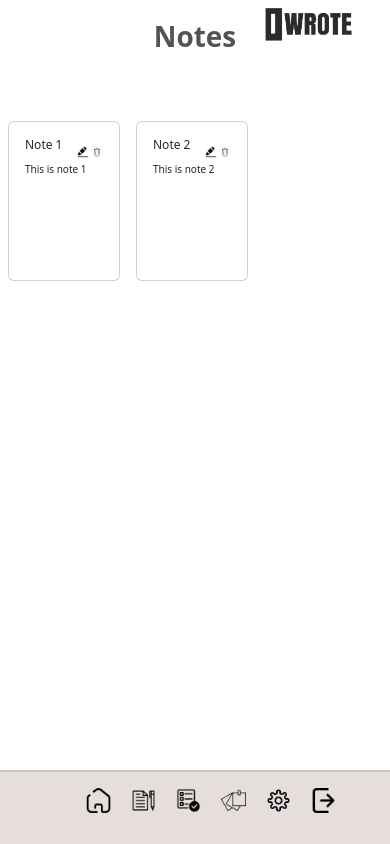
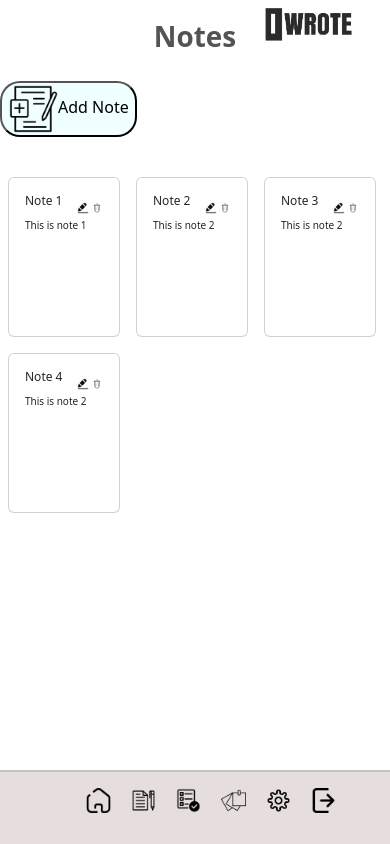
Before and after one commit to dipunjab/iWorte-MERN-Project, a React (Vite) app in the folder frontend/iwrote-mern/: page /notes in a window 390 px wide. Built offline with nearby package versions, Linux system fonts and the light colour scheme.

Commit message:
tried context api with temp data for notes its working will connect backend soon but there is some more design to do

```diff
--- a/frontend/iwrote-mern/src/App.jsx
+++ b/frontend/iwrote-mern/src/App.jsx
@@ -10,6 +10,7 @@ import {
 } from "react-router-dom"
 import RightBar from "./components/RightSidebar/Rightbar.jsx"
 import ViewNote from "./components/Notes/ViewNote.jsx"
+import AddNote from "./components/Notes/AddNote.jsx"
 
 function App() {
 
@@ -22,11 +23,14 @@ function App() {
           <Logo />
           <RightBar />
         </div>
+        <div className="mainSection">
           <Routes>
             <Route path="/" element={<Dashboard />} />
             <Route path="/notes" element={<Notes />} />
             <Route path="/viewnote/:noteId" element={<ViewNote />} />
+            <Route path="/addnote" element={<AddNote />} />
           </Routes>
+        </div>
       </Router>
     </>
   )
--- a/frontend/iwrote-mern/src/ContextApi/NotesContext/NoteState.jsx
+++ b/frontend/iwrote-mern/src/ContextApi/NotesContext/NoteState.jsx
@@ -4,7 +4,7 @@ import NoteContext from "./NoteContext";
 import React from 'react'
 
 function NoteState(props) {
-    const notes = [
+    const notesInitial = [
         {
             id: 1, title: 'Note 1',
             content: 'This is note 1'
@@ -12,11 +12,40 @@ function NoteState(props) {
         {
             id: 2, title: 'Note 2',
             content: 'This is note 2'
+        },
+        {
+            id: 3, title: 'Note 3',
+            content: 'This is note 2'
+        },
+        {
+            id: 4, title: 'Note 4',
+            content: 'This is note 2'
         }
     ]
 
+    const [notes, setnotes] = useState(notesInitial)
+
+    const addNotes = (title, content)=>{
+      const note = {
+        id: 3,
+        title,
+        content,
+      }
+      setnotes(notes.concat(note))
+    };
+
+    const deleteNotes = (id)=>{
+      const newNotes = notes.filter((note)=>{return note.id!==id})
+        setnotes(newNotes)
+    }
+
+    const editNotes = (id, title, content)=>{
+
+    }
+
+
   return (
-    <NoteContext.Provider value={{notes}}>
+    <NoteContext.Provider value={{notes, addNotes, deleteNotes, editNotes}}>
       {props.children}
     </NoteContext.Provider>
   )
--- a/frontend/iwrote-mern/src/components/Cards(rem)/Cards.css
+++ b/frontend/iwrote-mern/src/components/Cards(rem)/Cards.css
@@ -1,4 +1,4 @@
-.card:hover{
+.card-text:hover{
     cursor: pointer;
     background-color: azure;
 }
@@ -8,7 +8,6 @@
 @media (min-width: 786px){
     .notes-box, .task-box, .stickywall-box{
         width: 50rem;
-        margin-left: 12rem;
     }
     .card{
         width: 15rem;
--- a/frontend/iwrote-mern/src/components/Cards(rem)/Cards.jsx
+++ b/frontend/iwrote-mern/src/components/Cards(rem)/Cards.jsx
@@ -8,34 +8,42 @@ import NoteContext from '../../ContextApi/NotesContext/NoteContext';
 function Cards(props) {
 
   const context = useContext(NoteContext)
-  const {notes} = context
+  const {notes, deleteNotes} = context
 
   const navigate = useNavigate()
+
   const handleCardClick = (noteId) => {
    navigate(`/viewnote/${noteId}`);
   };
+
+  const handleDelete = (noteId)=>{
+    deleteNotes(noteId)
+  };
+  const handleEdit = ()=>{}
+
+  const availableNotes = props.notes ||notes
 
   return (
     <div>
       {/* Notes displaying section on dashboard */}
       <div className="notes-box mt-4">
         <div className="d-flex justify-content-between align-item-center">
-          <h1 className='fs-2 notes-h1'>{notes.title}</h1>
+          <h1 className='fs-2 notes-h1'>{props.title}</h1>
           <button className={`btn btn-primary view-btn d-${props.display}`}>View more</button>
         </div>
         <div className='notesCard d-flex flex-wrap gap-6'>
-          {notes && notes.length > 0 ? (
-            notes.map((note) => (
-              <div key={note.id} className="card m-2 desk-card" onClick={() => handleCardClick(note.id)}>
+          {availableNotes && availableNotes.length > 0 ? (
+            availableNotes.map((note) => (
+              <div key={note.id} className="card m-2 desk-card" >
                 <div className="card-body">
                   <div className='d-flex justify-content-between align-item-center'>
                     <h5 className="card-title">{note.title}</h5>
                     <div>
-                      <img src={editpng} alt='' className='editbtn' onClick={props.handleEdit} />
-                      <img src={deletepng} alt='' className='editbtn' onClick={props.handleDelete} />
+                      <img src={editpng} alt='' className='editbtn' onClick={handleEdit} />
+                      <img src={deletepng} alt='' className='editbtn' onClick={()=>(handleDelete(note.id))} />
                     </div>
                   </div>
-                  <p className="card-text">{note.content}</p>
+                  <p className="card-text" onClick={() => handleCardClick(note.id)}>{note.content}</p>
                 </div>
               </div>
             ))
--- a/frontend/iwrote-mern/src/components/Dashboard/Dashboard.jsx
+++ b/frontend/iwrote-mern/src/components/Dashboard/Dashboard.jsx
@@ -1,18 +1,24 @@
-import React from 'react'
+import React, { useContext } from 'react'
 import "./Dashboard.css"
 import Cards from '../Cards(rem)/Cards'
+import NoteContext from '../../ContextApi/NotesContext/NoteContext'
 
 
 function Dashboard() {
+  const context = useContext(NoteContext)
+  const{ notes} = context
+
+  const recent = notes.slice(0,3)
+
   return (
     <>
       <div className='dashboard-content'>
         <div className='dashboardHeading'>
           <h1>Dashboard</h1>
         </div>
-        <Cards title="Notes"/>
-        <Cards title="Tasks"/>
-        <Cards title="StickyWall"/>
+        <Cards title="Notes-Recent" notes={recent}/>
+        <Cards title="Tasks-Recent" notes={recent}/>
+        <Cards title="StickyWall-Recent" notes={recent}/>
       </div>
     </>
   )
--- /dev/null
+++ b/frontend/iwrote-mern/src/components/Notes/AddNote.jsx
@@ -0,0 +1,47 @@
+import React, { useContext, useState } from 'react'
+import {useNavigate} from "react-router-dom"
+import NoteContext from '../../ContextApi/NotesContext/NoteContext'
+
+
+function AddNote() {
+  const context = useContext(NoteContext)
+  const {addNotes} = context
+
+  const [note, setNote] = useState({title:"", content:""})
+
+  const navigate = useNavigate()
+  const handleSave = (e)=>{
+    e.preventDefault()
+    addNotes(note.title, note.content)
+    alert("Note Added")
+    navigate("/notes")
+  }
+
+  const onChange = (e)=>{
+    setNote({...note, [e.target.name]: e.target.value})
+  }
+
+  return (
+    <>
+    <div className='addNoteContainer'>
+      <div>
+        <h1>Add-Note</h1>
+      </div>
+      <div className="titleInput">
+        <label htmlFor="title" className="form-label">Title</label>
+        <input type="title" className="form-control" name='title' onChange={onChange}/>
+      </div>
+      <div className="contentInput">
+        <label htmlFor="content" className="form-label">Content</label>
+        <textarea className="contentarea form-control" rows="13" name='content' onChange={onChange}></textarea>
+      </div>
+      <div className='addNotebtns'>
+          <button onClick={handleSave}>Save</button>
+          <button>Cancel</button>
+      </div>
+      </div>
+    </>
+  )
+}
+
+export default AddNote
--- /dev/null
+++ b/frontend/iwrote-mern/src/components/Notes/Notes.css
@@ -0,0 +1,30 @@
+.addNotebtn img{
+    width: 50px;
+    height: 50px;
+}
+.addNotebtn{
+    background-color: azure;
+    border-radius: 20px;
+}
+
+.addNoteContainer{
+    width: 40rem;
+    height: 5rem;
+    padding: 20px;
+    margin-top: 30px;
+}
+
+@media (max-width: 786px){
+    .addNoteContainer{
+        width: 20rem;
+        height: 5rem;
+        padding: 20px;
+        margin-top: 30px;
+    }
+    .contentarea{
+        width: 50rem;
+    }
+    .contentInput textarea{
+        width: 20rem;
+    }
+}
--- a/frontend/iwrote-mern/src/components/Notes/Notes.jsx
+++ b/frontend/iwrote-mern/src/components/Notes/Notes.jsx
@@ -1,12 +1,17 @@
 import React from 'react'
 import Cards from "../Cards(rem)/Cards"
+import AddNote from './AddNote'
+import addnotepng from "../../assets/addnote.png"
+import "./Notes.css"
+import { useNavigate } from 'react-router-dom'
 
-function Notes(props) {
 
-  const handleEdit = ()=>{
+function Notes() {
+  const navigate = useNavigate()
 
+  const handleAddnote = ()=>{
+    navigate("/addnote")
   }
-  const handleDelete = ()=>{}
 
   return (
     <>
@@ -14,7 +19,12 @@ function Notes(props) {
         <div className='dashboardHeading'>
           <h1>Notes</h1>
         </div>
-        <Cards notes={props.notes} editbtn={handleEdit} deletebtn={handleDelete} display="none"/>
+        <div>
+          <button onClick={()=>(handleAddnote())} className='addNotebtn'><img src={addnotepng} alt="addnote" /><span>Add Note</span></button>
+        </div>
+        <div>
+          <Cards display="none"/>
+        </div>
       </div>
     </>
   )
--- a/frontend/iwrote-mern/src/index.css
+++ b/frontend/iwrote-mern/src/index.css
@@ -1,3 +1,10 @@
 body{
     overflow-y: scroll;
 }
+@media (min-width: 786px) {
+.mainSection{
+    width: 55rem;
+    position: absolute;
+    left: 13%;
+}
+}
```
Also changed, not shown: frontend/iwrote-mern/src/assets/addnote.png (added). Lines whose indentation alone changed are shown as unchanged.
